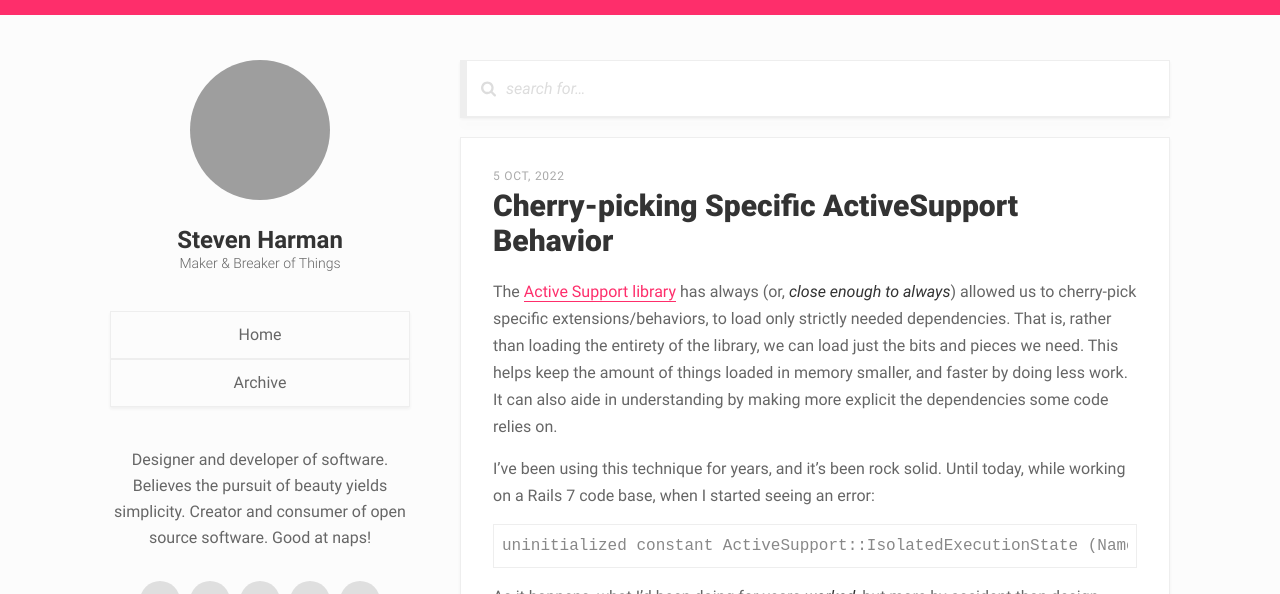
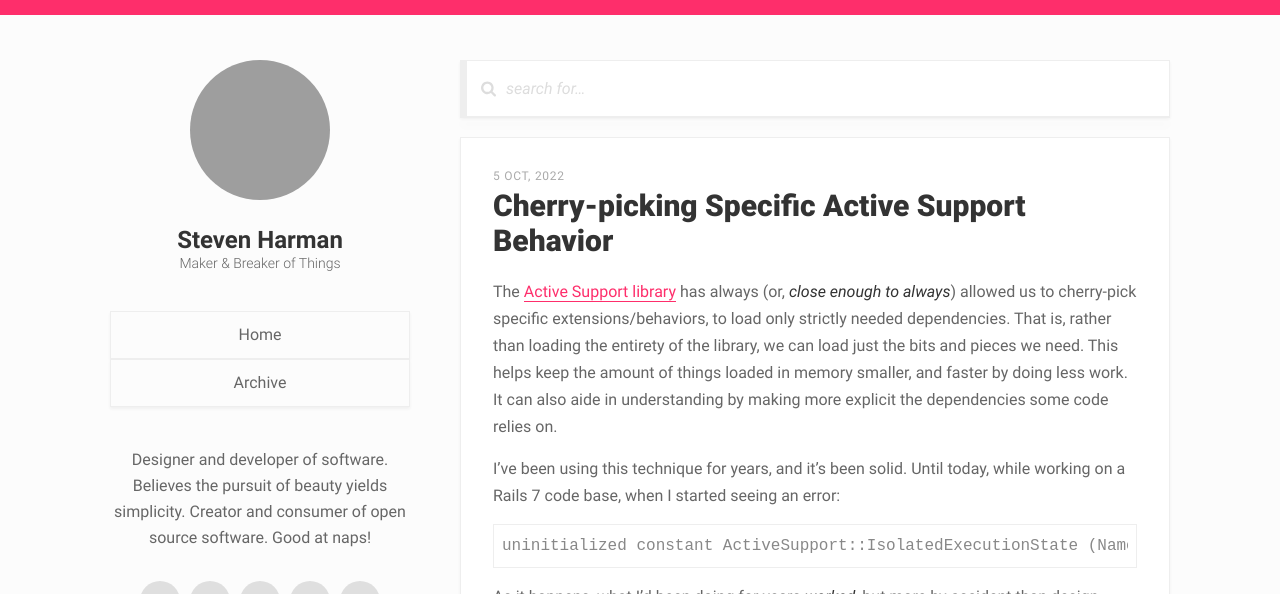
Before and after one commit to stevenharman/stevenharman.github.io, a Jekyll site: the page built from _posts/2022-10-05-cherry-picking-specific-active-support-behavior.md, in a window 1280 px wide and 900 px high. Shown: the top 594 px of the window. Built offline with Jekyll 4.4.1, drawn with Linux system fonts in a browser that asks for light colours; comment, search, counter and statistics services are not loaded; some of the changed text lies outside the part shown; grey boxes are pictures that could not be loaded.

````diff
--- a/_posts/2022-10-05-cherry-picking-specific-active-support-behavior.md
+++ b/_posts/2022-10-05-cherry-picking-specific-active-support-behavior.md
@@ -1,11 +1,11 @@
 ---
 layout: post
-title: "Cherry-picking Specific ActiveSupport Behavior"
+title: "Cherry-picking Specific Active Support Behavior"
 date: 2022-10-05
 comments: true
 tags: [rails]
 image: /assets/images/posts/ruby-name-error-isolated-execution-state.jpg
-description: "Cherry-picking specific extensions/behavior from ActiveSupport."
+description: "Cherry-picking specific extensions/behavior from Active Support."
 ---
 
 The [Active Support library](as-lib) has always (or, _close enough to always_) allowed us to cherry-pick specific extensions/behaviors, to load only strictly needed dependencies.
@@ -13,7 +13,7 @@ That is, rather than loading the entirety of the library, we can load just the b
 This helps keep the amount of things loaded in memory smaller, and faster by doing less work.
 It can also aide in understanding by making more explicit the dependencies some code relies on.
 
-I've been using this technique for years, and it's been rock solid.
+I've been using this technique for years, and it's been solid.
 Until today, while working on a Rails 7 code base, when I started seeing an error:
 
 ```console
````
Also changed, not shown: other parts of _posts/2022-10-05-cherry-picking-specific-active-support-behavior.md (+2 -0 lines).
